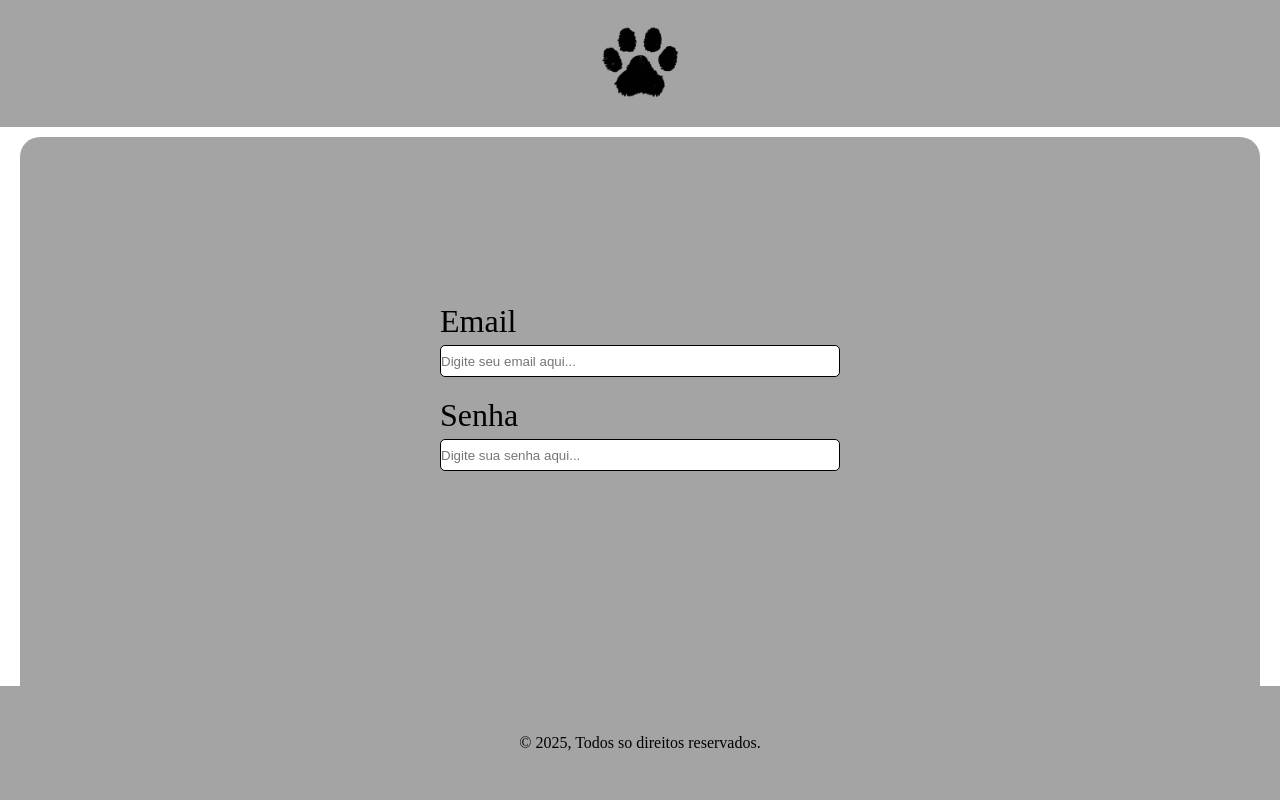
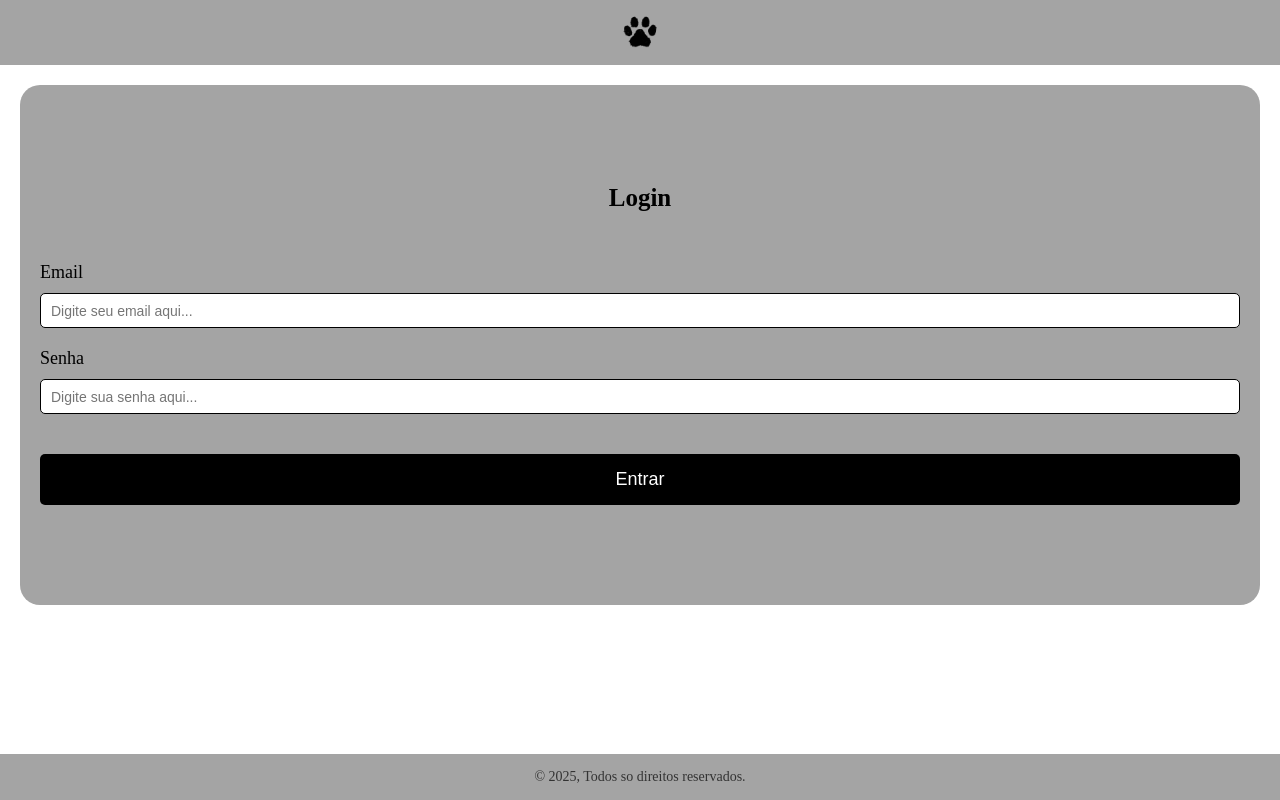
Before and after one commit to lucaas-d3v/adotapet, an Angular app: page /login in a window 1280 px wide. Before the commit this address led to /. Shown: the top 800 px of the page. Built offline with nearby package versions, Linux system fonts and the light colour scheme.

Commit message:
front(ui): Adiconada Página de login em /login, e um borão  na home pra teste de rotas.

```diff
--- a/src/app/app.html
+++ b/src/app/app.html
@@ -1,8 +1,5 @@
 <app-header-components></app-header-components>
 
-<main>
-
-    <app-login-components></app-login-components>
-</main>
+<router-outlet></router-outlet>
 
 <app-footer-components></app-footer-components>
--- a/src/app/app.routes.ts
+++ b/src/app/app.routes.ts
@@ -1,3 +1,8 @@
 import { Routes } from '@angular/router';
+import { Login } from '../pages/login/login';
+import { Home } from '../pages/home/home';
 
-export const routes: Routes = [];
+export const routes: Routes = [
+    { path: '', component: Home },
+    { path: 'login', component: Login },
+];
--- a/src/app/app.ts
+++ b/src/app/app.ts
@@ -1,12 +1,11 @@
 import { Component, signal } from '@angular/core';
-import { RouterOutlet } from '@angular/router';
+import { RouterOutlet, RouterLinkWithHref } from '@angular/router';
 import { HeaderComponents } from "../components/header-components/header-components";
 import { FooterComponents } from "../components/footer-components/footer-components";
-import { LoginComponents } from "../components/login-components/login-components";
 
 @Component({
   selector: 'app-root',
-  imports: [RouterOutlet, HeaderComponents, FooterComponents, LoginComponents],
+  imports: [HeaderComponents, FooterComponents, RouterOutlet, RouterLinkWithHref],
   templateUrl: './app.html',
   styleUrl: './app.css'
 })
--- a/src/components/footer-components/footer-components.css
+++ b/src/components/footer-components/footer-components.css
@@ -1,11 +1,17 @@
 footer {
-    position: fixed;
+    display: flex;
+    align-items: center;
+    justify-content: center;
+    padding: 1.5rem 2rem;
+    background-color: #a4a4a4;
     bottom: 0;
     left: 0;
     right: 0;
-    display: flex;
-    align-items: center;
-    justify-content: center;
-    padding: 3rem;
-    background-color: #a4a4a4;
+    position: fixed;
 }
+
+footer p {
+    margin: 0;
+    font-size: 1.4rem;
+    color: #333;
+}
--- a/src/components/header-components/header-components.css
+++ b/src/components/header-components/header-components.css
@@ -1,11 +1,11 @@
 .logo {
-    width: 20vh;
+    width: 7rem;
 }
 
 header {
     display: flex;
     align-items: center;
     justify-content: center;
-    padding: 10px;
+    padding: 0.9rem;
     background-color: #a4a4a4;
 }
--- a/src/components/login-components/login-components.css
+++ b/src/components/login-components/login-components.css
@@ -1,42 +1,75 @@
+:host {
+    flex: 1;
+    display: flex;
+    flex-direction: column;
+}
+
+.container {
+    flex: 1;
+    width: 100%;
+    display: flex;
+    justify-content: center;
+    align-items: center;
+}
+
+h2 {
+    margin: 0;
+    font-size: 2.5rem;
+    color: black;
+
+    margin-bottom: 3rem;
+}
+
 section {
     display: flex;
     align-items: center;
     justify-content: center;
     flex-direction: column;
     background-color: #a4a4a4;
-    height: 100vh;
-
-    margin: 10px 20px 140px 20px;
-    border-radius: 20px;
-    gap: 20px;
-    padding: 20px;
+    width: 30rem;
+    height: 52rem;
+    margin: 2rem;
+    padding: 4rem 2rem;
+    border-radius: 2rem;
+    gap: 2rem;
+    flex: 1;
 }
 
 .campo {
     display: flex;
     flex-direction: column;
-    gap: 5px;
+    gap: 1rem;
     width: 100%;
-    max-width: 400px;
+    min-width: 25rem;
 }
 
-section p {
-    font-size: 2rem;
+.text {
+    font-size: 1.8rem;
     margin: 0;
     text-align: left;
 }
 
 input {
     border: black 1px solid;
-    border-radius: 5px;
-    height: 2rem;
+    border-radius: 0.5rem;
+    height: 3.5rem;
     width: 100%;
+    padding: 0 1rem;
+    font-size: 1.4rem;
 }
 
-button {
-    padding: 10px;
-    width: 15rem;
-    margin-top: 10px;
-    margin-top: 15rem;
+.destaque {
+    font-size: 1.8rem;
+    padding: 1.5rem 2rem;
+    width: 100%;
+    margin-top: 2rem;
+    background-color: black;
+    color: white;
+    border: none;
+    border-radius: 0.5rem;
+    cursor: pointer;
+}
 
+.destaque:hover {
+    background-color: #333;
 }
--- a/src/components/login-components/login-components.html
+++ b/src/components/login-components/login-components.html
@@ -1,13 +1,15 @@
 <div class="container">
     <section>
+        <h2>Login</h2>
+
         <div class="campo">
-            <p>Email</p>
-            <input id="email" placeholder="Digite seu email aqui...">
+            <p class="text">Email</p>
+            <input id="email" type="email" placeholder="Digite seu email aqui...">
         </div>
         <div class="campo">
-            <p>Senha</p>
-            <input id="senha" placeholder="Digite sua senha aqui...">
+            <p class="text">Senha</p>
+            <input id="senha" type="password" placeholder="Digite sua senha aqui...">
         </div>
-        <button class="destaque">Entrar</button>
+        <button class="destaque" onclick="alert('Logado com sucesso')">Entrar</button>
     </section>
 </div>
--- a/src/pages/home/home.html
+++ b/src/pages/home/home.html
@@ -1 +1,3 @@
-<p>home aqui</p>
+<h1>Botao de teste de rota abaixo</h1>
+<router-outlet></router-outlet>
+<button routerLink="/login">Logar</button>
--- a/src/pages/home/home.ts
+++ b/src/pages/home/home.ts
@@ -1,8 +1,9 @@
 import { Component } from '@angular/core';
+import { RouterOutlet, RouterLinkWithHref } from '@angular/router';
 
 @Component({
   selector: 'app-home',
-  imports: [],
+  imports: [RouterOutlet, RouterLinkWithHref],
   templateUrl: './home.html',
   styleUrl: './home.css',
 })
--- a/src/pages/login/login.html
+++ b/src/pages/login/login.html
@@ -1,5 +1 @@
-<app-header-components></app-header-components>
-
-<!--<app-login></app-login>-->
-
-<app-footer-components></app-footer-components>
+<app-login-components></app-login-components>
--- a/src/pages/login/login.ts
+++ b/src/pages/login/login.ts
@@ -1,10 +1,11 @@
 import { Component } from '@angular/core';
 import { HeaderComponents } from "../../components/header-components/header-components";
 import { FooterComponents } from "../../components/footer-components/footer-components";
+import { LoginComponents } from '../../components/login-components/login-components';
 
 @Component({
   selector: 'app-login',
-  imports: [HeaderComponents, FooterComponents],
+  imports: [HeaderComponents, FooterComponents, LoginComponents],
   templateUrl: './login.html',
   styleUrl: './login.css',
 })
--- a/src/styles.css
+++ b/src/styles.css
@@ -1,13 +1,23 @@
-/* You can add global styles to this file, and also import other style files */
-
 * {
     margin: 0;
     padding: 0;
     box-sizing: border-box;
 }
 
+html {
+    font-size: 62.5%;
+    height: 100%;
+}
+
 body {
+    font-size: 1.6rem;
+    margin: 0;
+    padding: 0;
     min-height: 100vh;
+}
+
+app-root {
     display: flex;
     flex-direction: column;
+    min-height: 100vh;
 }
```
